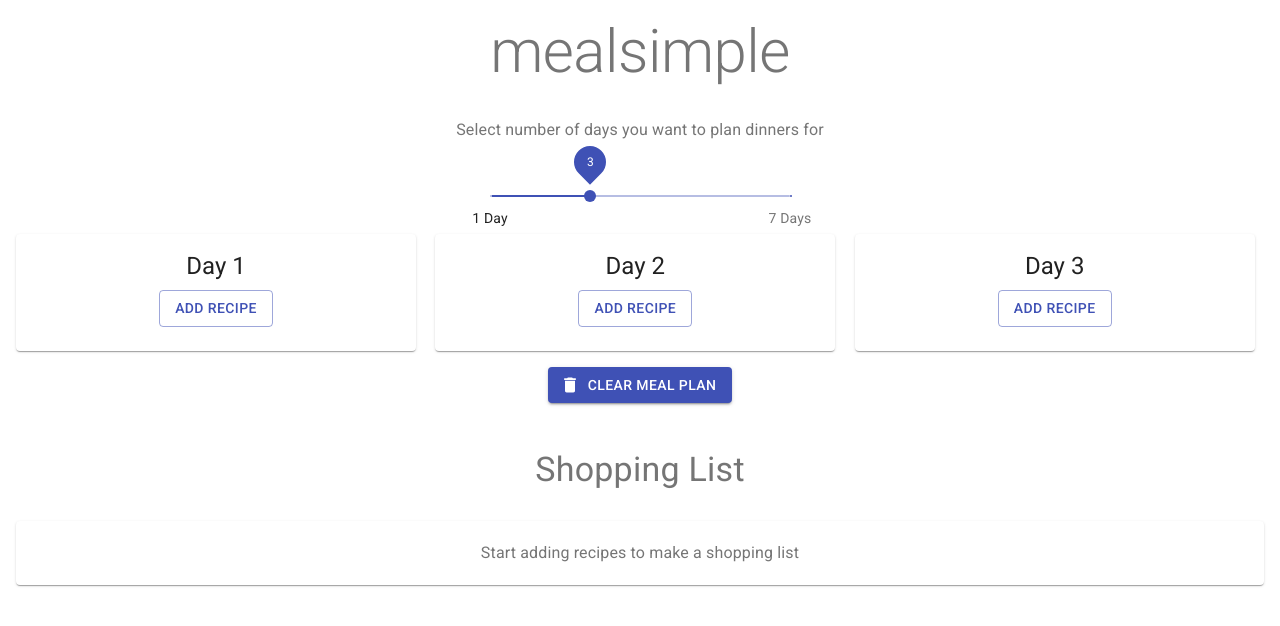
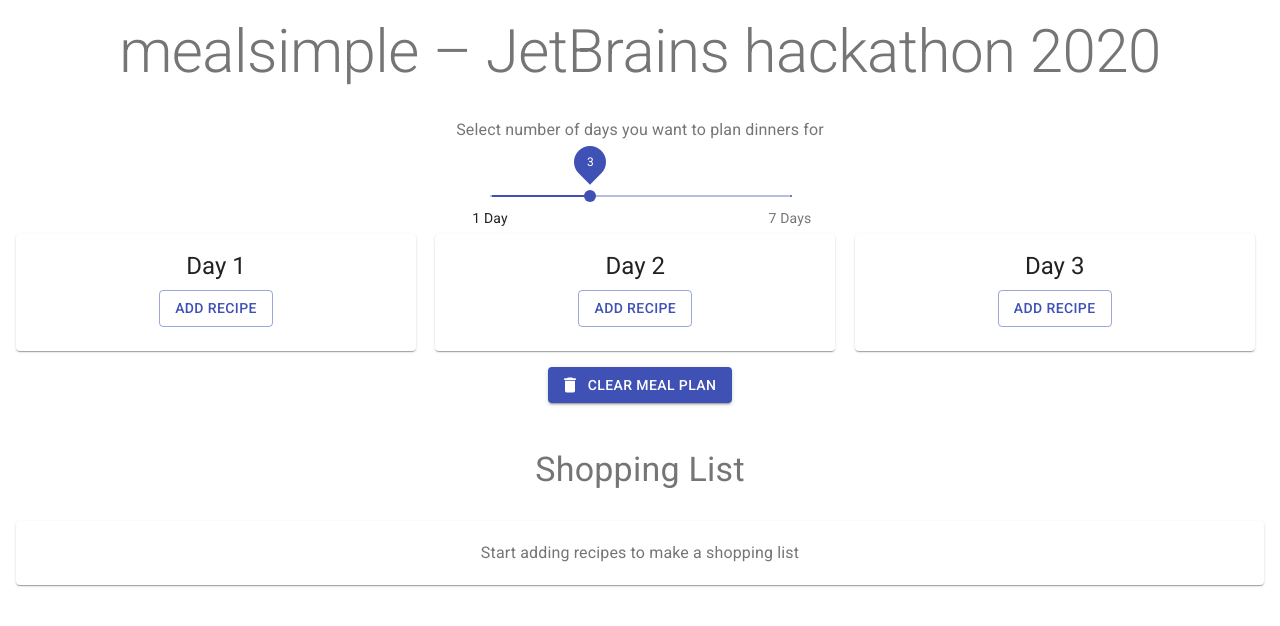
Before and after one commit to prigara/mealsimple, a React (Create React App) app: page / in a window 1280 px wide. Shown: the top 626 px of the page. Built offline with nearby package versions, Linux system fonts and the light colour scheme.

Commit message:
Update title

```diff
--- a/src/Components/Header/Header.js
+++ b/src/Components/Header/Header.js
@@ -13,7 +13,7 @@
 
     return (
         <Typography variant="h2" component="h2" className={classes.root}>
-            mealsimple
+            mealsimple – JetBrains hackathon 2020
         </Typography>
     );
 };
```
